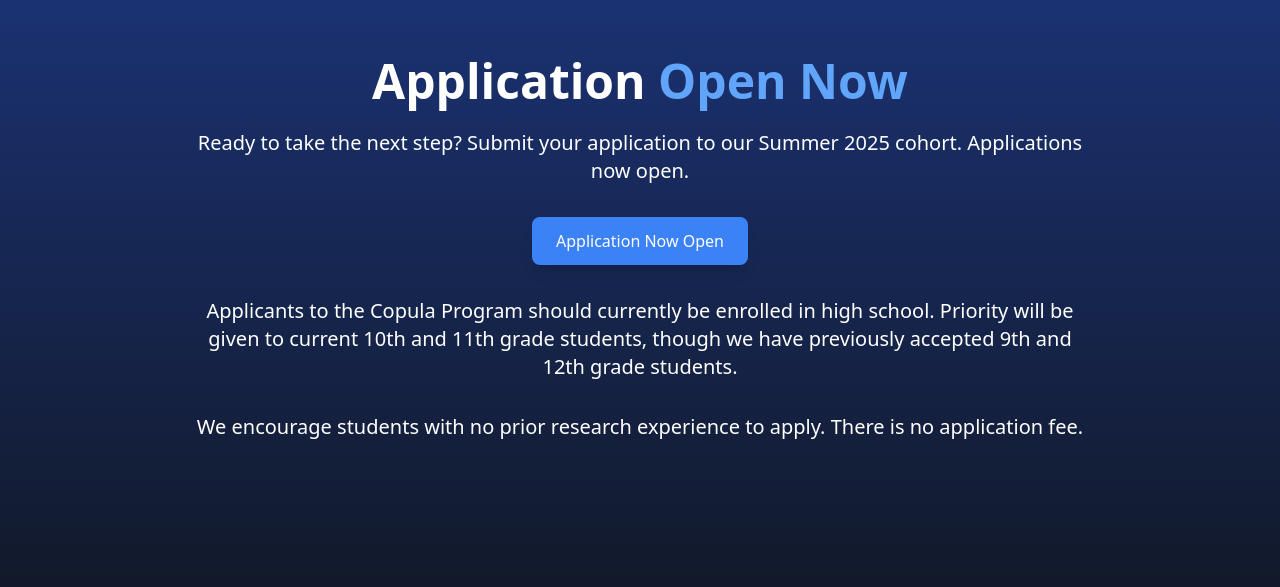
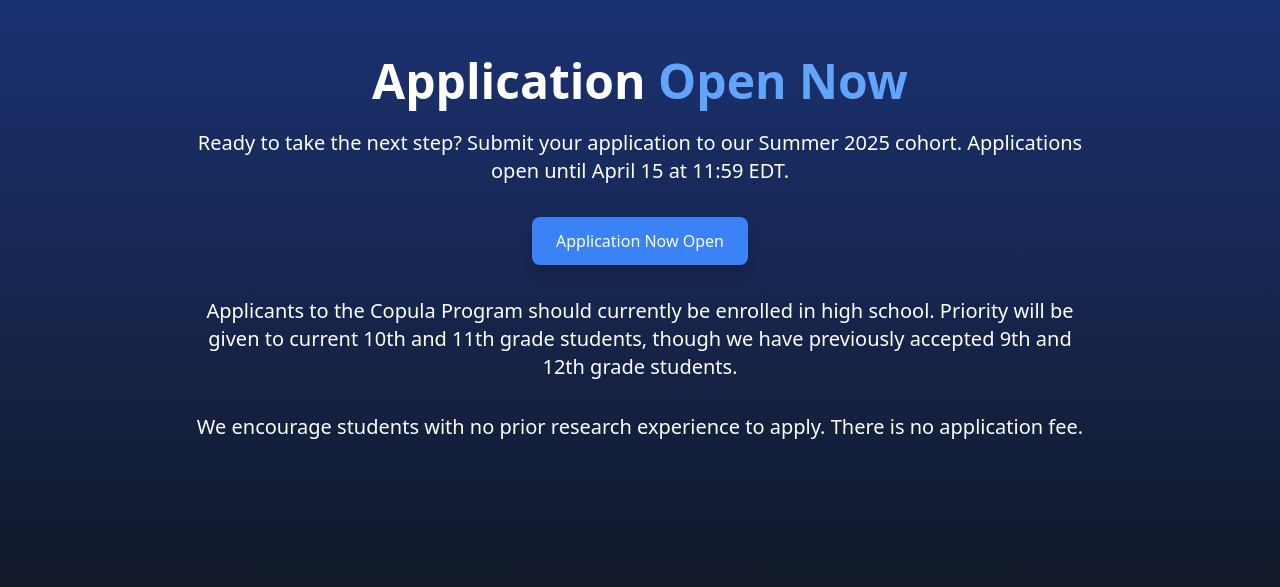
Before and after one commit to neilmhta/CopulaProgram, a plain HTML site: page index.html in a window 1280 px wide. Shown: the part 2880-3467 px from the top of the page. Drawn offline with Linux system fonts and the light colour scheme.

Commit message:
added app deadline to apply section

```diff
--- a/index.html
+++ b/index.html
@@ -173,7 +173,7 @@
     <div class="max-w-4xl text-center">
       <h2 class="text-4xl md:text-5xl font-bold mb-6">Application <span class="text-blue-400">Open Now</span> </h2>
       <p class="text-lg md:text-xl leading-relaxed mb-8">
-        Ready to take the next step? Submit your application to our Summer 2025 cohort. Applications now open.
+        Ready to take the next step? Submit your application to our Summer 2025 cohort. Applications open until April 15 at 11:59 EDT.
       </p>
       <a href="https://tally.so/r/me0bQl" class="mb-8 inline-block bg-blue-500 text-white px-6 py-3 rounded-lg shadow-lg hover:bg-blue-600">
         Application Now Open
```
